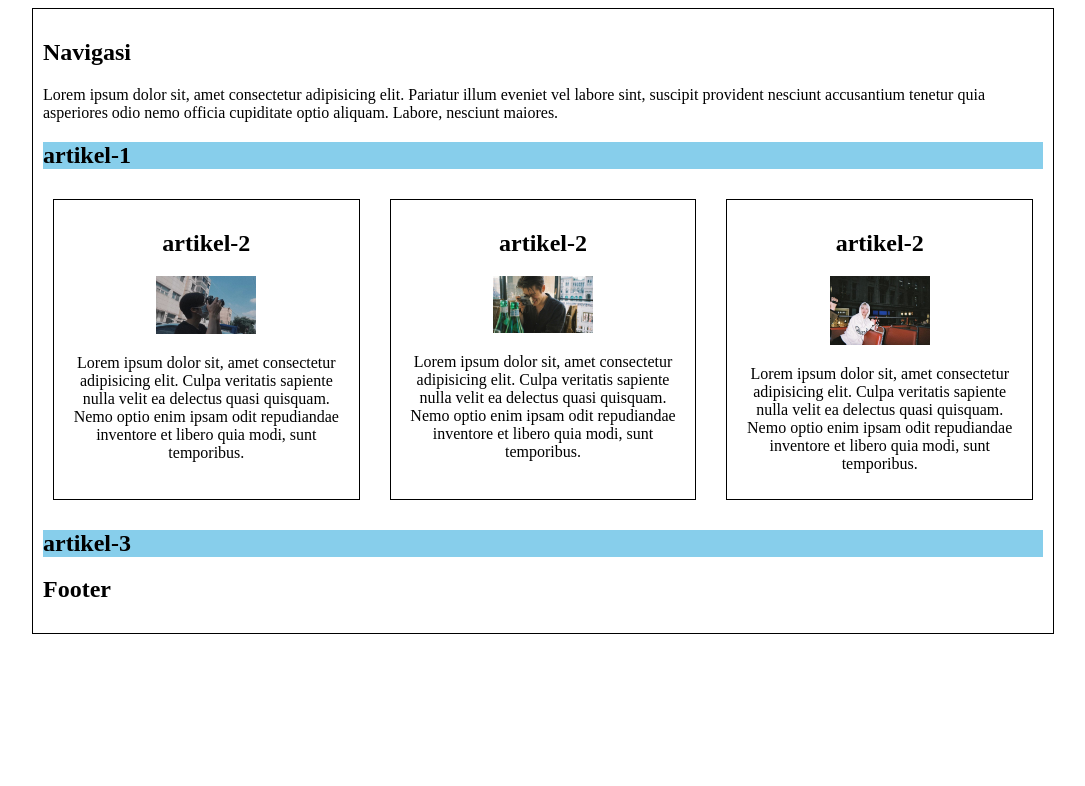
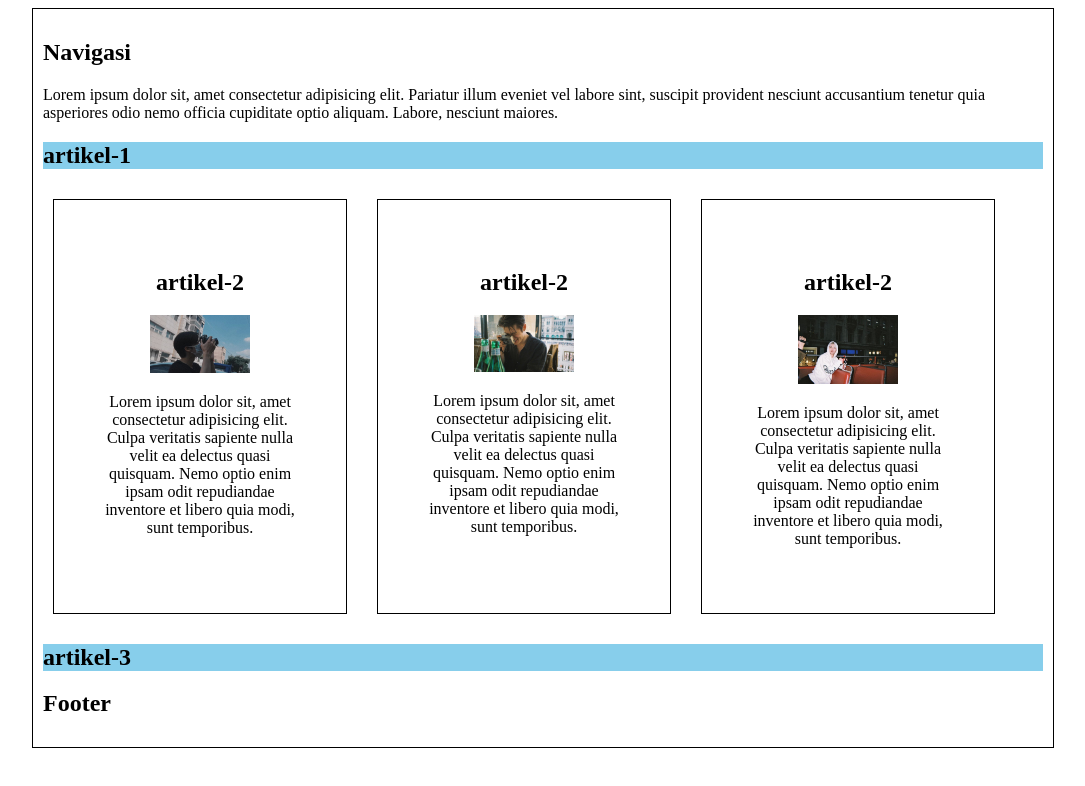
Before and after one commit to Heffinanisna/HTML-CSS, a plain HTML site: page index.html in a window 1280 px wide. Shown: the whole page, without its empty margins (97-1182 px from the left). Drawn offline with Linux system fonts and the light colour scheme.

Commit message:
versi 2.6 (CSS)
box model

```diff
--- a/style.css
+++ b/style.css
@@ -20,6 +20,8 @@ img {
 
 .card {
     width: 30%;
+    padding: 5%;
+    box-sizing: border-box;
 }
 
 .horizontal {
```
